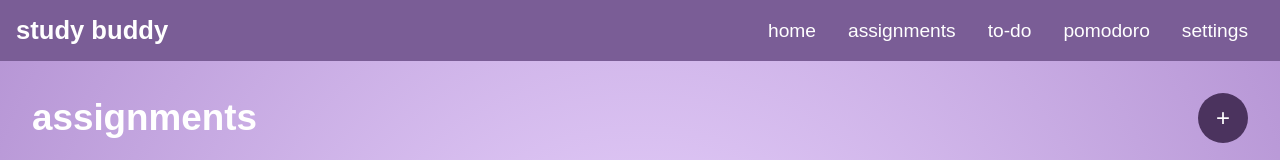
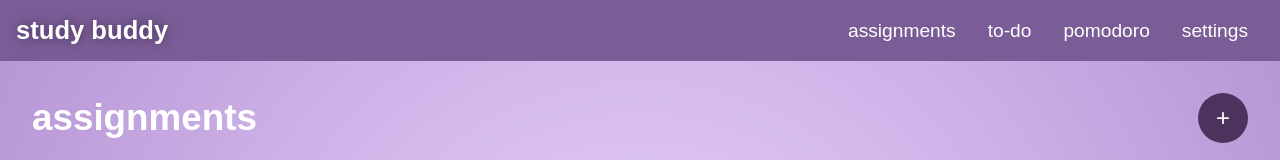
Before and after one commit to nicolajack/homeworktracker, a Next.js app: page /assignments in a window 1280 px wide. Shown: the top 160 px of the page. Built offline with nearby package versions, Linux system fonts and the light colour scheme; a web font is replaced by a local one.

Commit message:
updated navbar

```diff
--- a/app/components/navbar.js
+++ b/app/components/navbar.js
@@ -4,15 +4,11 @@ export default function Navbar() {
     return (
         <nav>
         <div id="title">
+            <Link href="/">
             study buddy
+            </Link>
         </div>
         <div>
-            <Link id="link"
-            href="/"
-
-            >
-            home
-            </Link>
             <Link id="link"
             href="/assignments"
 
--- a/app/globals.css
+++ b/app/globals.css
@@ -42,6 +42,7 @@ nav {
   font-size: 1.6rem;
   flex-grow: 1;
   font-family: "Lexend Exa", sans-serif !important;
+  text-shadow: #4b335e 1px 0 10px;
 }
 
 #link {
```
